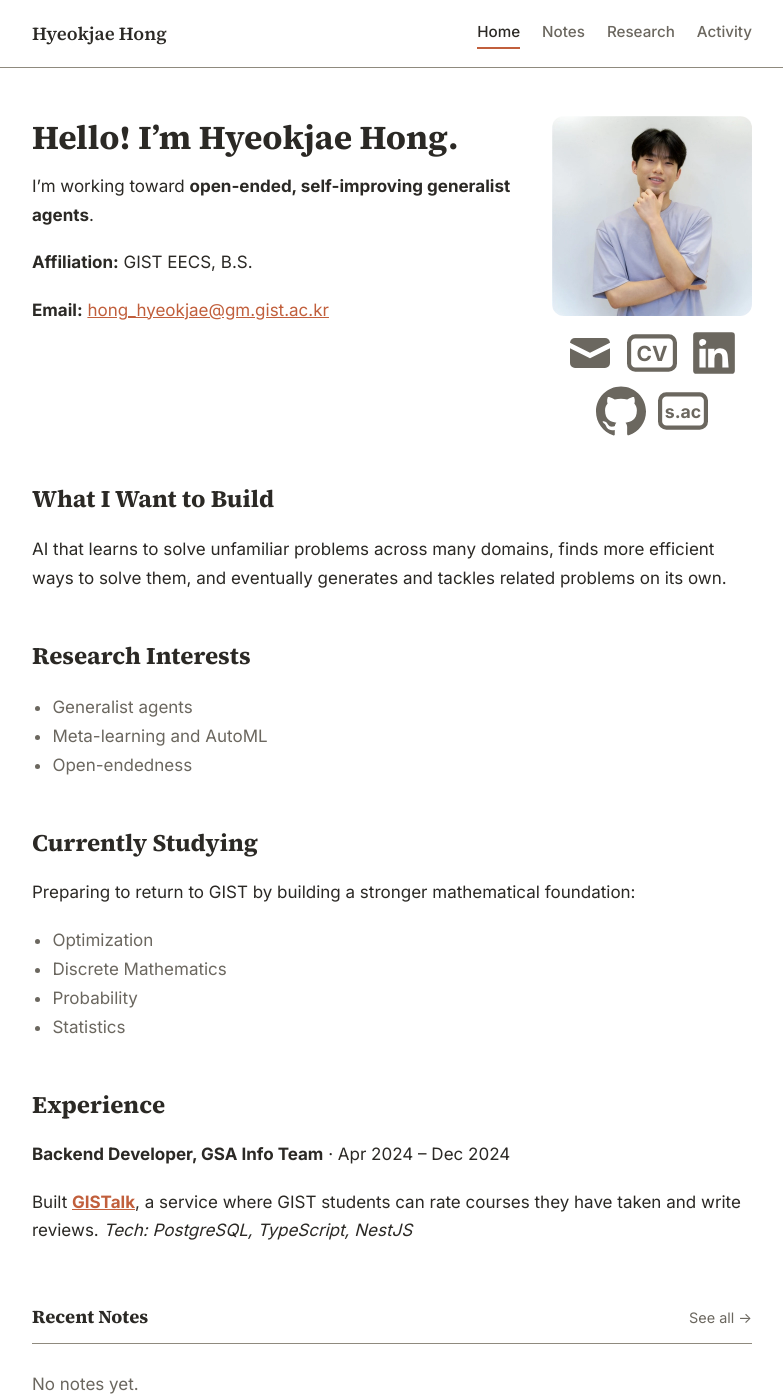
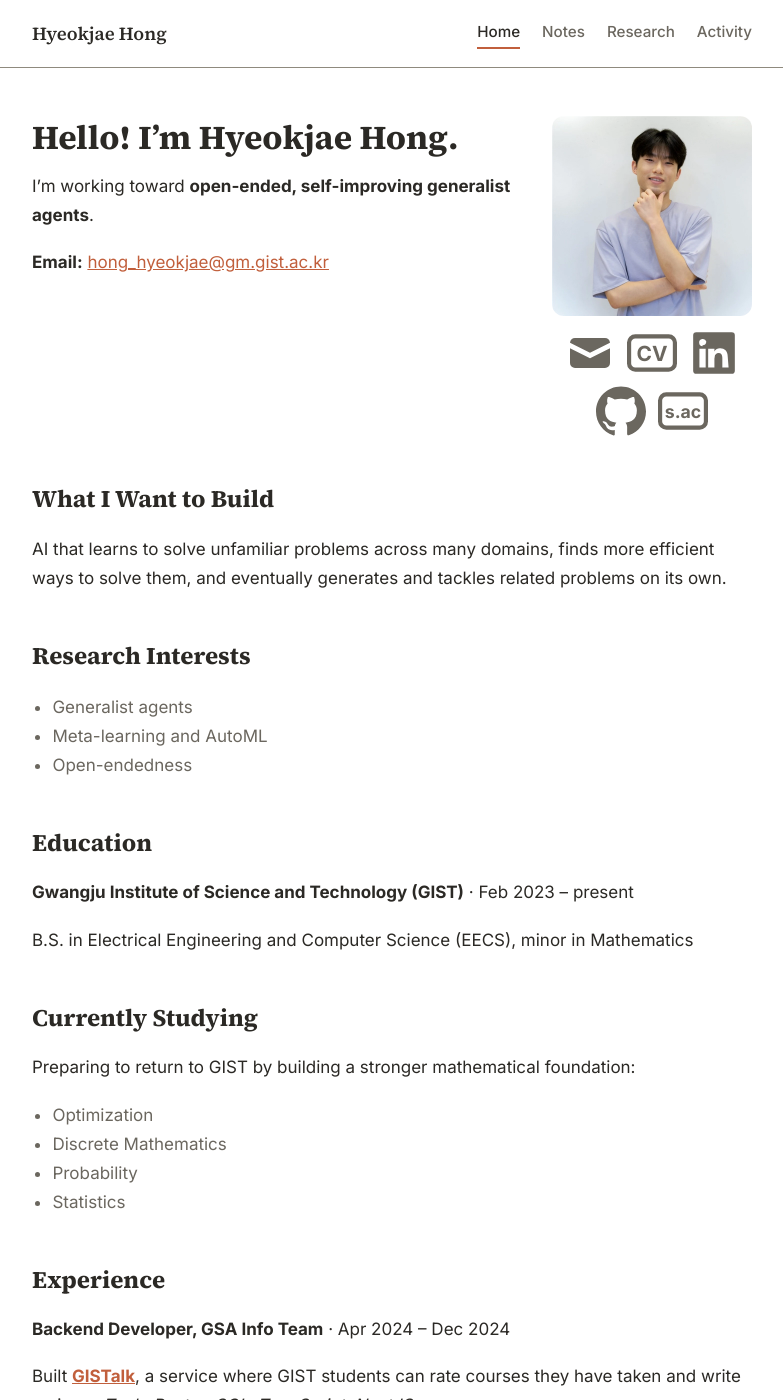
Before and after one commit to gurwoghd/gurwoghd.github.io, a Jekyll site: the page built from index.md, in a window 1280 px wide and 1400 px high. Shown: the whole window, without its empty margins (248-1031 px from the left). Built offline with Jekyll 4.4.1, drawn with Linux system fonts in a browser that asks for light colours.

Commit message:
Home: replace Affiliation line with Education section
Co-Authored-By: Claude Sonnet 5.5 <noreply@anthropic.com>

```diff
--- a/index.md
+++ b/index.md
@@ -9,8 +9,6 @@ title: Home
 # Hello! I'm Hyeokjae Hong.
 
 I'm working toward **open-ended, self-improving generalist agents**.
-
-**Affiliation:** GIST EECS, B.S.
 
 **Email:** [{{ site.social.email }}](mailto:{{ site.social.email }})
 
@@ -31,6 +29,12 @@ AI that learns to solve unfamiliar problems across many domains, finds more effi
 - Meta-learning and AutoML
 - Open-endedness
 
+## Education
+
+**Gwangju Institute of Science and Technology (GIST)** · Feb 2023 – present
+
+B.S. in Electrical Engineering and Computer Science (EECS), minor in Mathematics
+
 ## Currently Studying
 
 Preparing to return to GIST by building a stronger mathematical foundation:
```
